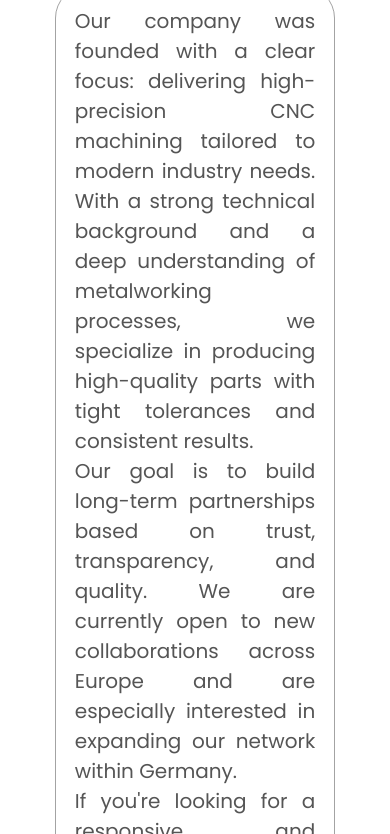
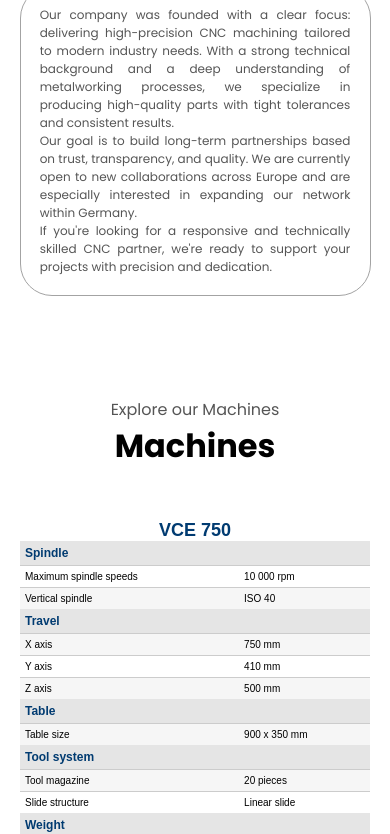
Before and after one commit to GerCsaba/Website-Werkly, a plain HTML site: page index.html in a window 390 px wide. Shown: the part 468-1302 px from the top of the page. Drawn offline with Linux system fonts and the light colour scheme.

Commit message:
Update mediaqueries.css

```diff
--- a/mediaqueries.css
+++ b/mediaqueries.css
@@ -133,6 +133,16 @@
   article {
     font-size: 1rem;
   }
+
+  .text-container {
+    margin-left: 0%;
+    margin-right: 0%;
+    padding: 1 rem;
+    font-size:12px;
+  }
+
+
+
   footer nav {
     height: fit-content;
     margin-bottom: 2rem;
@@ -184,4 +194,5 @@
   margin: 1rem 0rem;
 }
 
+
 }
```
